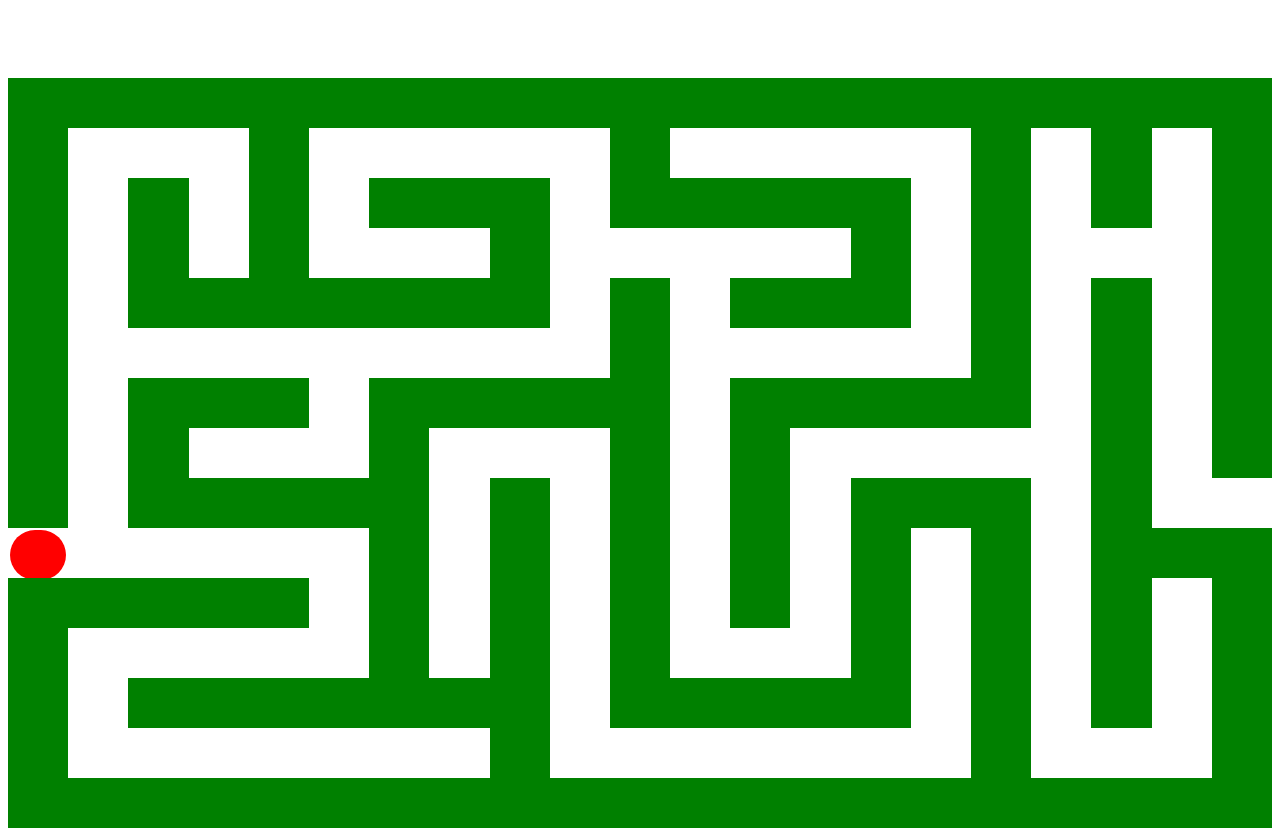
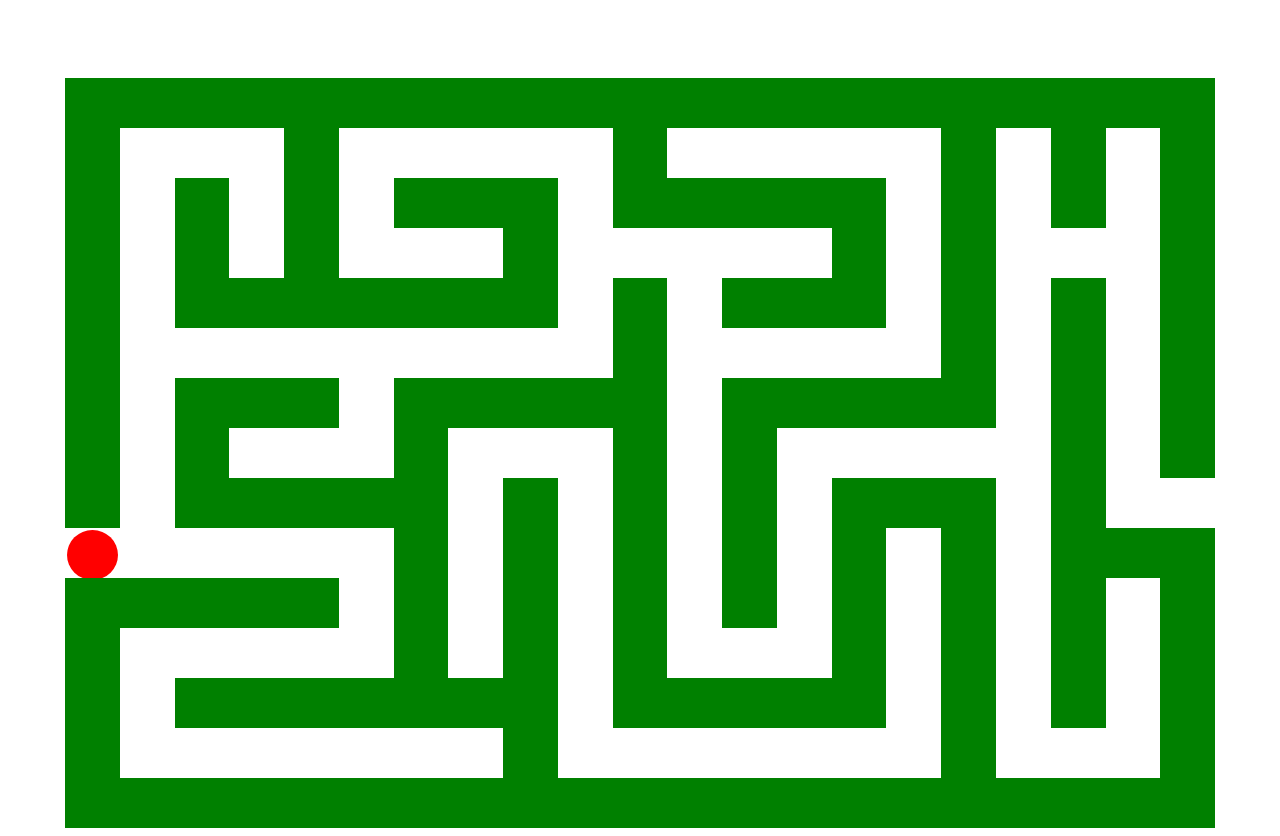
Before and after one commit to marcornett/maze-assessment, a plain HTML site: page index.html in a window 1280 px wide. Shown: the part 95-931 px from the top of the page. Drawn offline with Linux system fonts and the light colour scheme.

Commit message:
Updates to centering

```diff
--- a/style.css
+++ b/style.css
@@ -19,9 +19,11 @@ header{
 }
 
 #maze{
-    height: ;
+    margin: 0 auto;
     display: flex;
     flex-direction: column;
+    max-width: 1150px;
+    min-width: 700px;
 }
 
 .row{
@@ -49,6 +51,6 @@ header{
     width: 100%;
     height: 100%;
     margin: 2px;
-    border-radius: 50px;
+    border-radius: 50%;
     background-color: red;
 }
```
